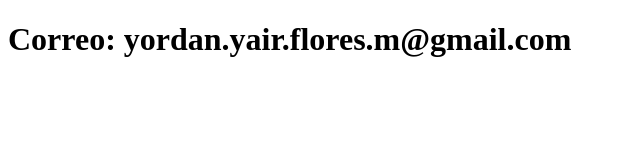
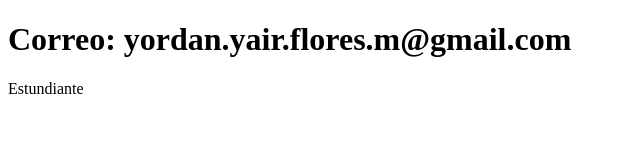
Before and after one commit to yordanfloresdev404/sistema-de-registro, a plain HTML site: page contacto.html in a window 1280 px wide. Shown: the whole page, without its empty margins (0-640 px from the left). Drawn offline with Linux system fonts and the light colour scheme.

Commit message:
Actualiza el contacto

```diff
--- a/contacto.html
+++ b/contacto.html
@@ -6,6 +6,6 @@
     <title>Contacto</title>
 </head>
 <h1>Correo: yordan.yair.flores.m@gmail.com</h1>
-
+    <p>Estundiante</p>
 </body>
 </html>
```
